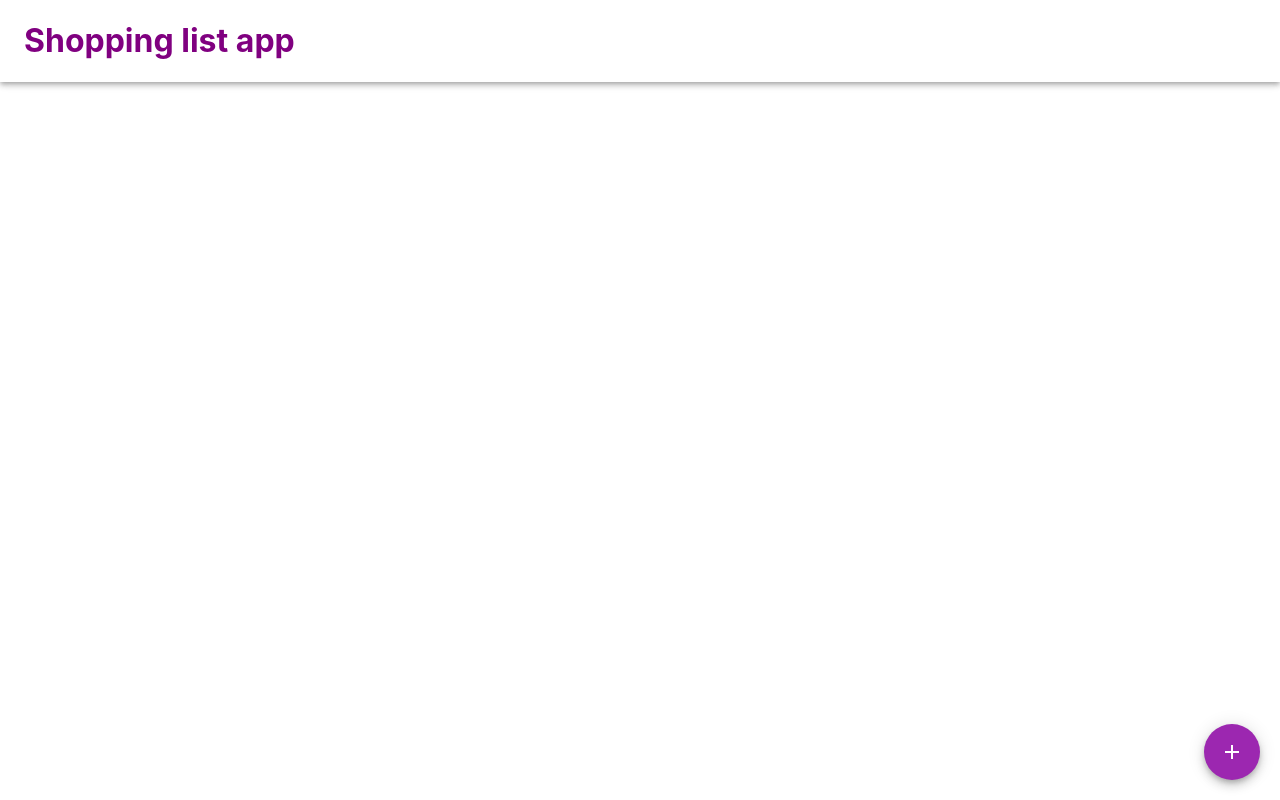
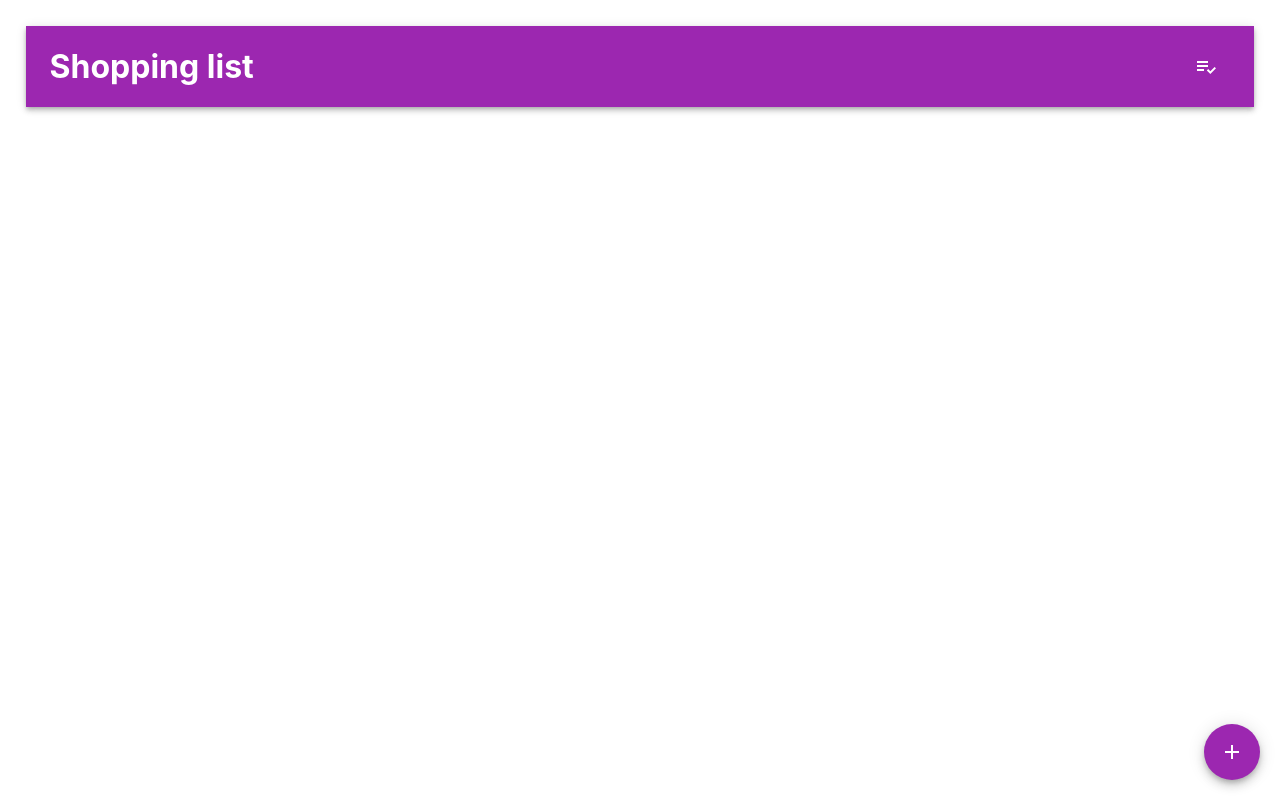
Before and after one commit to burububbu/React-Shopping-List, a React (Create React App) app: page / in a window 1280 px wide. Built offline with nearby package versions, Linux system fonts and the light colour scheme.

Commit message:
add todos filter

```diff
--- a/src/components/ShoppingList.css
+++ b/src/components/ShoppingApp.css
@@ -1,4 +1,6 @@
 .container {
   display: flex;
   flex-direction: column;
+
+  margin: 2%;
 }
--- a/src/components/ShoppingApp.js
+++ b/src/components/ShoppingApp.js
@@ -2,7 +2,7 @@ import React from "react";
 import Fab from "@mui/material/Fab";
 import Modal from "@mui/material/Modal";
 import AddIcon from "@mui/icons-material/Add";
-import "./ShoppingList.css";
+import "./ShoppingApp.css";
 import Box from "@mui/material/Box";
 import TextField from "@mui/material/TextField";
 import Button from "@mui/material/Button";
@@ -10,6 +10,8 @@ import Button from "@mui/material/Button";
 import ShoppingItem from "./ShoppingItem";
 import AppBar from "@mui/material/AppBar";
 import Toolbar from "@mui/material/ToolBar";
+import IconButton from "@mui/material/IconButton";
+import PlaylistAddCheckIcon from "@mui/icons-material/PlaylistAddCheck";
 
 const boxStyle = {
   display: "flex",
@@ -26,15 +28,6 @@ const boxStyle = {
   border: "1px solid #000",
   boxShadow: 24,
 };
-const ApplicationBar = () => (
-  <Box sx={{ flexGrow: 1 }}>
-    <AppBar color="transparent" position="static">
-      <Toolbar>
-        <h1 style={{ color: "purple" }}> Shopping list app </h1>
-      </Toolbar>
-    </AppBar>
-  </Box>
-);
 class ShoppingApp extends React.Component {
   componentDidMount() {
     const itemsLocal = JSON.parse(localStorage.getItem("items")) || [];
@@ -49,12 +42,14 @@ class ShoppingApp extends React.Component {
   constructor(props) {
     super(props);
 
-    // item is a json {text: ""}
+    //  item in json format {text: string, completed: bool}
     this.state = {
       items: [],
       modalOpen: false,
       editModalOpen: false,
       idSelected: null,
+      currentText: "",
+      onlyCompleted: false,
     };
 
     this.addItem = this.addItem.bind(this);
@@ -65,6 +60,31 @@ class ShoppingApp extends React.Component {
     this.handleModalClose = this.handleModalClose.bind(this);
     this.handleCurrentTextItemChange =
       this.handleCurrentTextItemChange.bind(this);
+    this.filterOnlyCompletedHandler =
+      this.filterOnlyCompletedHandler.bind(this);
+  }
+
+  getApplicationBar() {
+    return (
+      <Box sx={{ flexGrow: 1, marginBottom: "5pt" }}>
+        <AppBar color="secondary" position="static">
+          <Toolbar sx={{ display: "flex", justifyContent: "space-between" }}>
+            <h1 style={{ color: "white" }}> Shopping list</h1>
+            <IconButton
+              size="large"
+              color="inherit"
+              onClick={this.filterOnlyCompletedHandler}
+            >
+              <PlaylistAddCheckIcon></PlaylistAddCheckIcon>
+            </IconButton>
+          </Toolbar>
+        </AppBar>
+      </Box>
+    );
+  }
+
+  filterOnlyCompletedHandler() {
+    this.setState({ onlyCompleted: !this.state.onlyCompleted });
   }
 
   addItem() {
@@ -93,8 +113,7 @@ class ShoppingApp extends React.Component {
   render() {
     return (
       <div className="container">
-        <ApplicationBar></ApplicationBar>
-
+        {this.getApplicationBar()}
         <Fab
           color="secondary"
           aria-label="add"
@@ -103,8 +122,9 @@ class ShoppingApp extends React.Component {
         >
           <AddIcon> </AddIcon>
         </Fab>
-
-        {this.state.items.map((el, id) => (
+        {this.state.items
+          .filter((el) => !this.state.onlyCompleted || el.completed)
+          .map((el, id) => (
             <ShoppingItem
               key={id.toString()}
               index={id}
@@ -128,7 +148,6 @@ class ShoppingApp extends React.Component {
               }}
             ></ShoppingItem>
           ))}
-
         <Modal open={this.state.modalOpen} onClose={this.handleModalClose}>
           <Box sx={boxStyle}>
             <h2 style={{ margin: "10pt" }}>Add an item</h2>
@@ -152,7 +171,6 @@ class ShoppingApp extends React.Component {
             </Button>
           </Box>
         </Modal>
-
         <Modal
           open={this.state.editModalOpen}
           onClose={this.handleEditModalClose}
```
Lines whose indentation alone changed are shown as unchanged.
